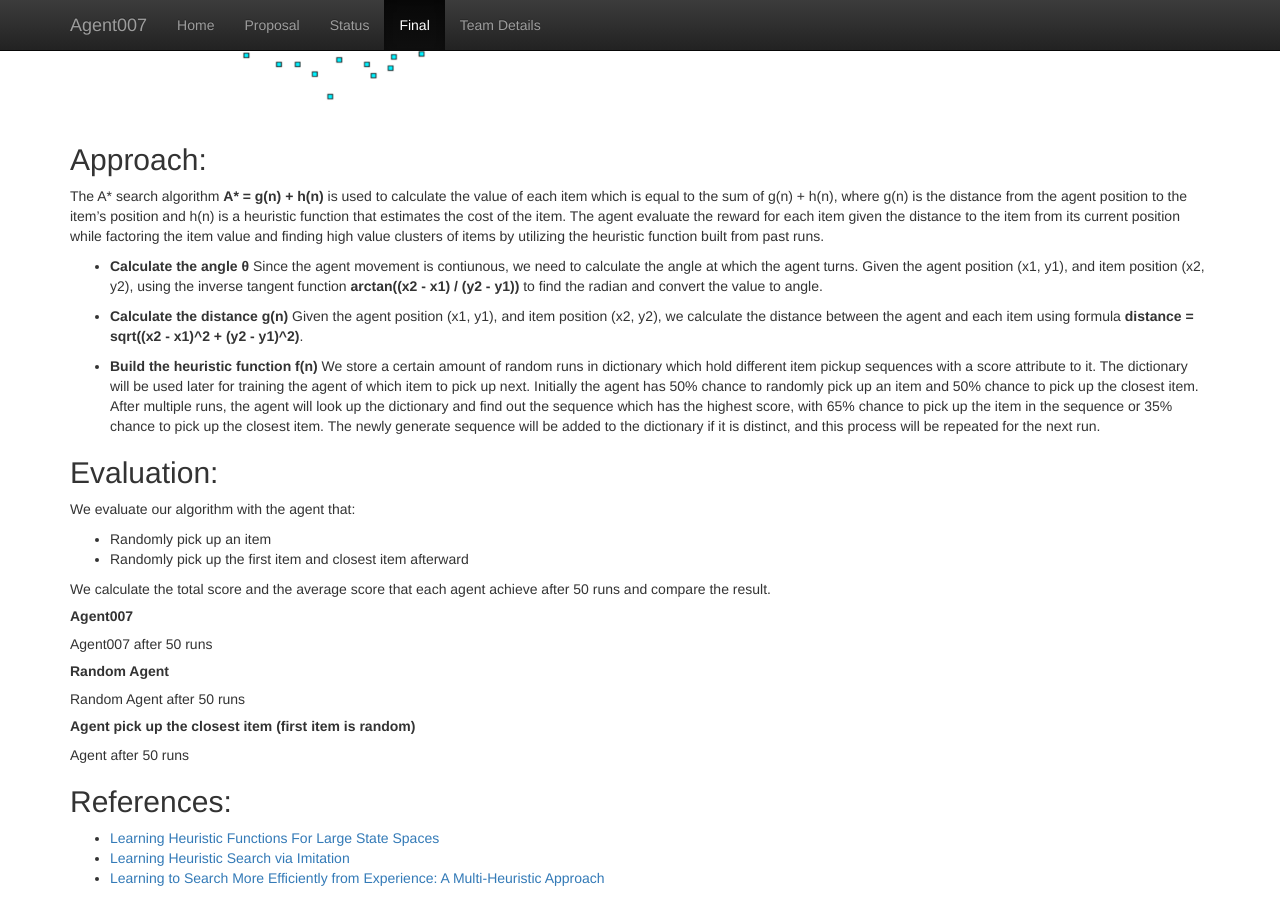
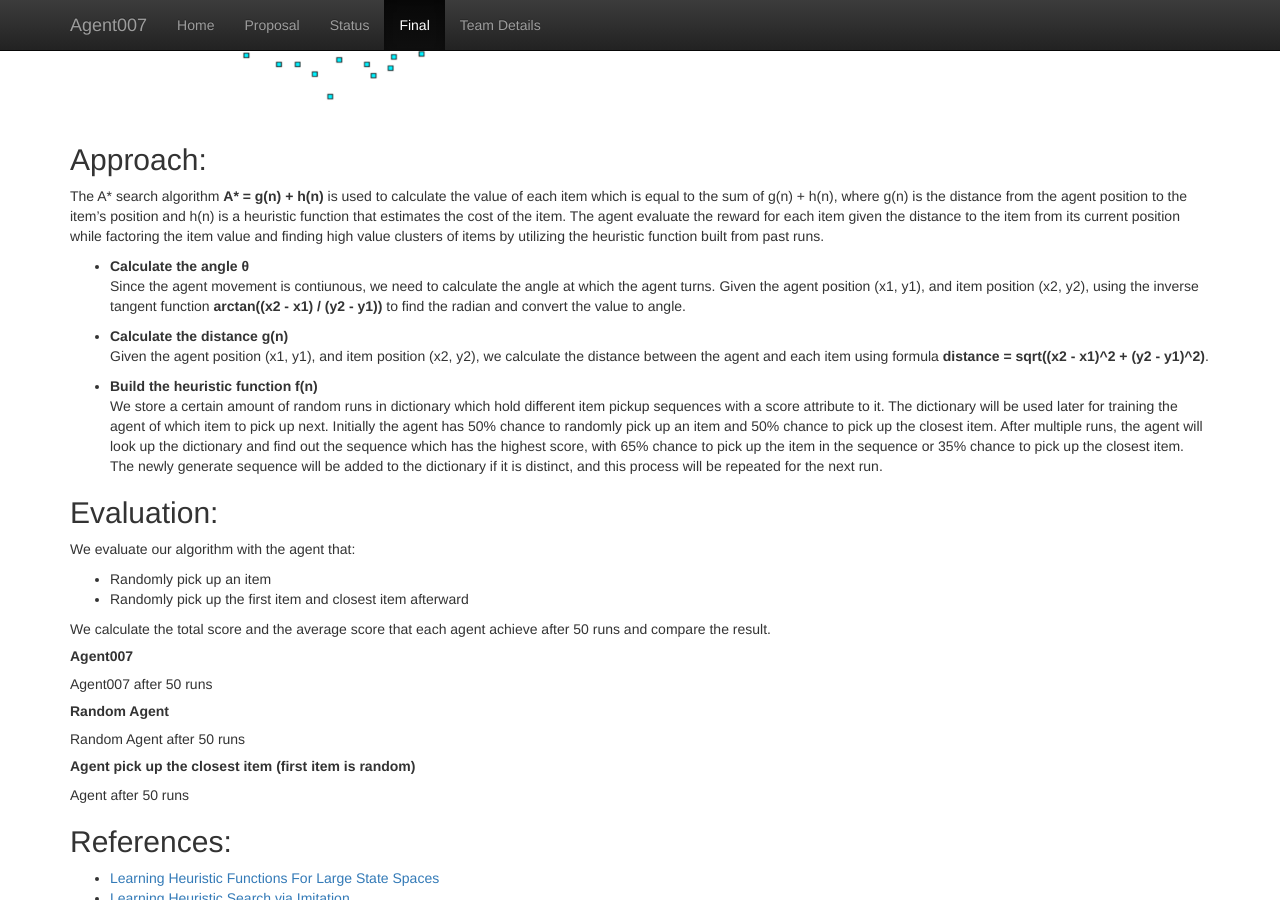
Before and after one commit to KumarHX/Agent007, a Jekyll site: the page built from docs/final.md, in a window 1280 px wide and 900 px high, scrolled down 616 px. Built offline with Jekyll 4.4.1, drawn with Linux system fonts in a browser that asks for light colours.

Commit message:
Update final.md

```diff
--- a/docs/final.md
+++ b/docs/final.md
@@ -16,13 +16,13 @@ with 30 predetermined distinct spawned items. Each item is distinct with a disti
 ## Approach:
 The A* search algorithm **A* = g(n) + h(n)** is used to calculate the value of each item which is equal to the sum of g(n) + h(n), where g(n) is the distance from the agent position to the item's position and h(n) is a heuristic function that estimates the cost of the item. The agent evaluate the reward for each item given the distance to the item from its current position while factoring the item value and finding high value clusters of items by utilizing the heuristic function built from past runs.
 
-- **Calculate the angle θ**
+- **Calculate the angle θ** <br>
 Since the agent movement is contiunous, we need to calculate the angle at which the agent turns. Given the agent position (x1, y1), and item position (x2, y2), using the inverse tangent function **arctan((x2 - x1) / (y2 - y1))** to find the radian and convert the value to angle.
 
-- **Calculate the distance g(n)**
+- **Calculate the distance g(n)** <br>
 Given the agent position (x1, y1), and item position (x2, y2), we calculate the distance between the agent and each item using formula **distance = sqrt((x2 - x1)^2 + (y2 - y1)^2)**.
 
-- **Build the heuristic function f(n)**
+- **Build the heuristic function f(n)** <br>
 We store a certain amount of random runs in dictionary which hold different item pickup sequences with a score attribute to it. The dictionary will be used later for training the agent of which item to pick up next. Initially the agent has 50% chance to randomly pick up an item and 50% chance to pick up the closest item. After multiple runs, the agent will look up the dictionary and find out the sequence which has the highest score, with 65% chance to pick up the item in the sequence or 35% chance to pick up the closest item. The newly generate sequence will be added to the dictionary if it is distinct, and this process will be repeated for the next run.
 
 ## Evaluation:
```
